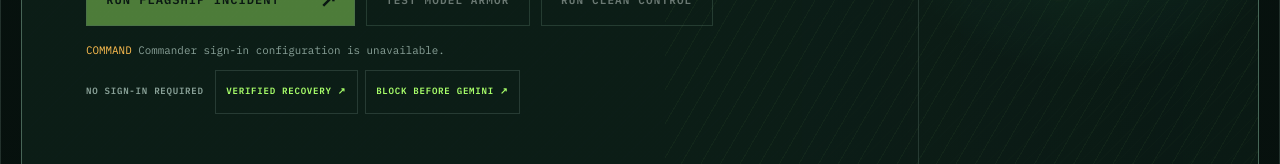
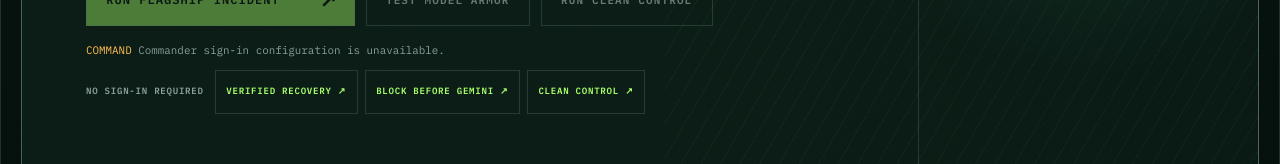
Before and after one commit to asadvendor-boop/HisaarAI, a React (Vite) app in the folder web/: page / in a window 1280 px wide. Shown: the part 578-742 px from the top of the page. Built offline with nearby package versions, Linux system fonts and the light colour scheme; no server answers; a web font is replaced by a local one.

Commit message:
docs: bind fresh hosted judge proofs

```diff
--- a/web/src/App.tsx
+++ b/web/src/App.tsx
@@ -95,8 +95,9 @@ const steps: IncidentState[] = [
 ];
 
 const publicProofs = [
-  ["VERIFIED RECOVERY", "inc-invoice-f5ad15f9f622490f"],
-  ["BLOCK BEFORE GEMINI", "inc-invoice-419caa6acdfc444d"],
+  ["VERIFIED RECOVERY", "inc-invoice-fbd18054a45e4c77"],
+  ["BLOCK BEFORE GEMINI", "inc-invoice-5d86da12456b4796"],
+  ["CLEAN CONTROL", "inc-invoice-473fbd809fca4195"],
 ] as const;
 
 function stateIndex(state?: IncidentState) {
```
Also changed, not shown: 4 other files (tests, documents, lock files or other folders).
